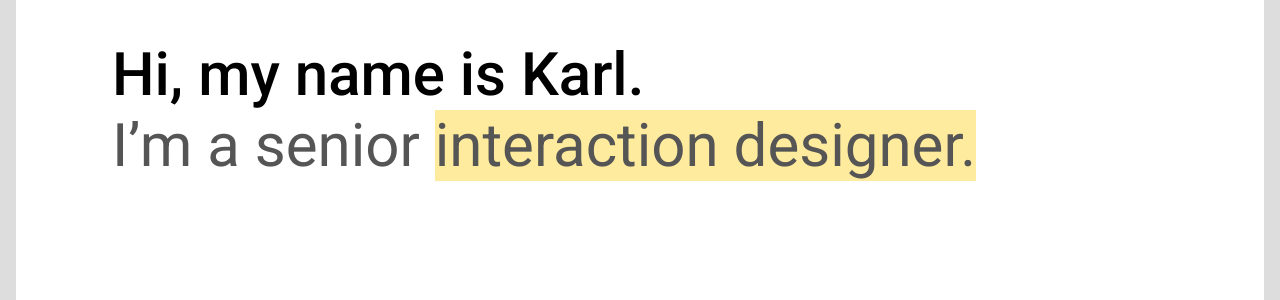
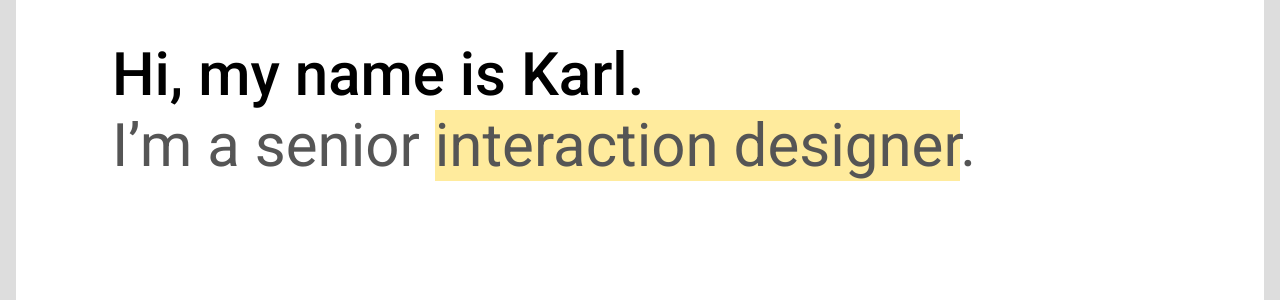
Before and after one commit to karlgoldstraw/jfolio, a Jekyll site: the page built from index.html, in a window 1280 px wide. Shown: the part 199-499 px from the top of the page. Built offline with Jekyll 4.4.1, drawn with Linux system fonts in a browser that asks for light colours.

Commit message:
homepage text change

```diff
--- a/_layouts/home.html
+++ b/_layouts/home.html
@@ -18,7 +18,7 @@
     {% include navigation.html %}
 
     <h1 class="intro">Hi, my name is Karl.<br>
-    <span>I’m a senior <span class="highlight" role="text">interaction designer.</span></span></h1>
+    <span role="text">I’m a senior <span class="highlight" role="text">interaction designer</span>.</span></h1>
   </header>
 
   <main id="main">
```
